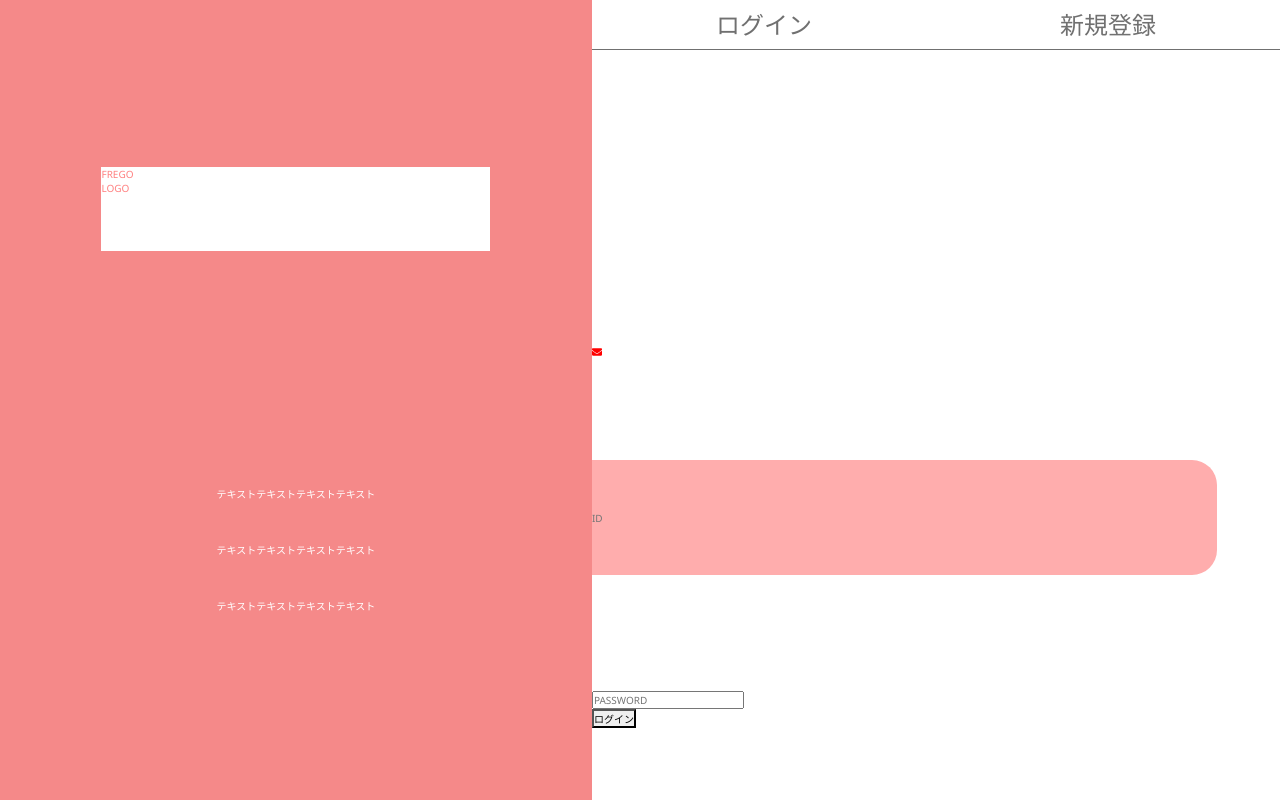
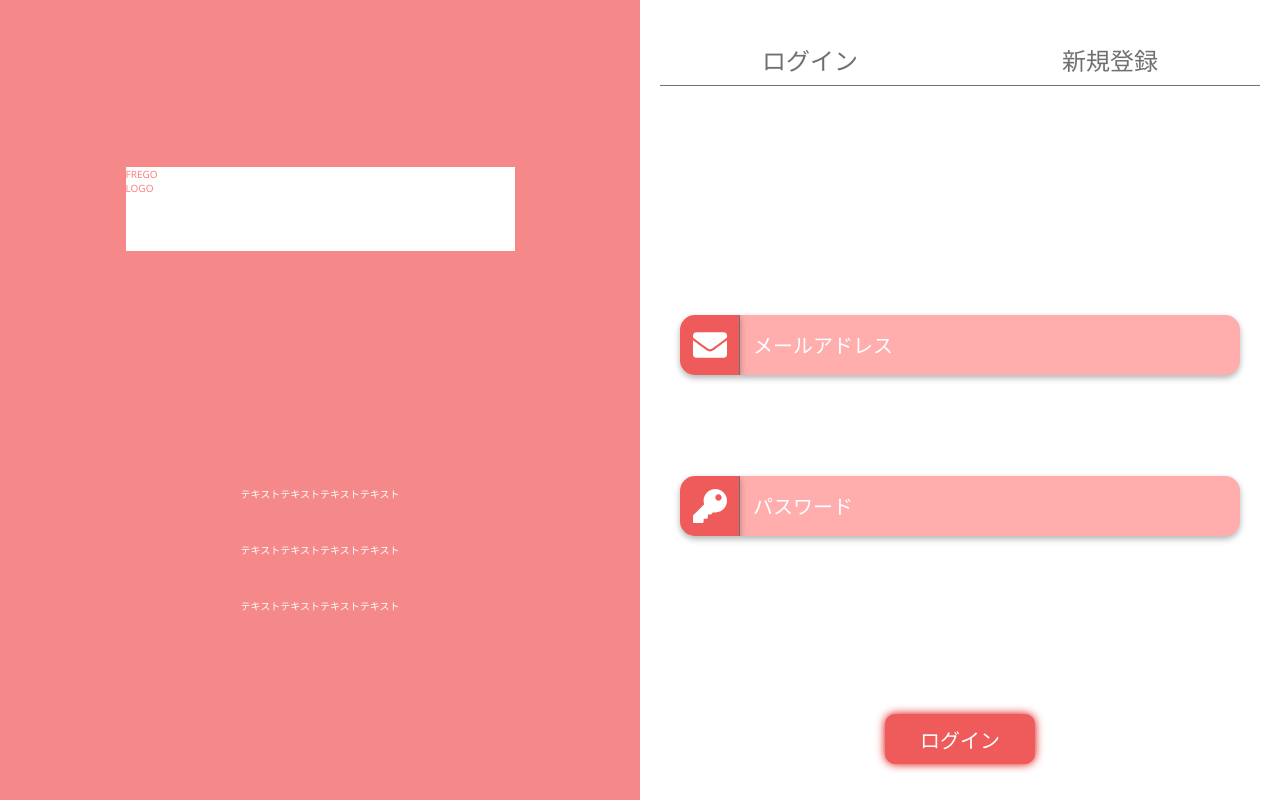
Before and after one commit to ms2019iwb/frontend, a React (Create React App) app: page / in a window 1280 px wide. Built offline with nearby package versions, Linux system fonts and the light colour scheme.

Commit message:
ログイン製作完了

```diff
--- a/src/containers/Account/Login.js
+++ b/src/containers/Account/Login.js
@@ -4,6 +4,7 @@ import Top from './components/Top';
 import TabList from './components/TabList';
 import { FontAwesomeIcon } from '@fortawesome/react-fontawesome'
 import { faEnvelope } from '@fortawesome/free-solid-svg-icons'
+import { faKey } from '@fortawesome/free-solid-svg-icons'
 
 class Login extends Component {
   state = {
@@ -31,20 +32,21 @@ class Login extends Component {
         <Form>
           <TabList />
           <Inputwrap>
-            <Form action="" >
             <Id>
               <Label for="mail">
                 <FontAwesomeIcon icon={faEnvelope} />
               </Label>
-                <Idinput type="input" id="mail" name="mail" placeholder="ID" value={this.state.data.mail} onChange={this.handleChange}></Idinput>
+              <Input type="input" id="mail" name="mail" placeholder="メールアドレス" value={this.state.data.mail} onChange={this.handleChange}></Input>
             </Id>
             <Pass>
-                <Passinput type="password" name="pass" placeholder="PASSWORD" value={this.state.data.pass} onChange={this.handleChange}></Passinput>
+              <Label for="pass">
+                <FontAwesomeIcon icon={faKey} />
+              </Label>
+              <Input type="password" id="pass" name="pass" placeholder="パスワード" value={this.state.data.pass} onChange={this.handleChange}></Input>
             </Pass>
             <Log>
               <Logbutton type="submit" value="ログイン"></Logbutton>
             </Log>
-            </Form>
           </Inputwrap>
         </Form>
       </Root>
@@ -56,41 +58,75 @@ export default Login;
 
 const Root = styled.div`
   display: flex;
+  position: relative;
   width: 100%;
   height: 100vh;
 `
+const Form = styled.form`
+  position: absolute;
+  top: 50%;
+  left: 75%;
+  transform: translateY(-50%) translateX(-75%);
+  -webkit-transform: translateY(-50%) translateX(-50%);
+  width: 600px;
+`
 const Inputwrap = styled.div`
-  margin-top: 295px;
-`
-const Form = styled.form`
-  margin: 0 auto;
+  margin-top: 229px;
 `
 const Id = styled.div`
+  text-align: center;
 `
 const Label = styled.label`
   display: inline-block;
-  width: 119px;
-  height: 115px;
+  position: relative;
+  width: 60px;
+  height: 60px;
+  border-right: 1px solid #707070;
+  border-radius: 15px 0 0 15px;
+  box-shadow: 0 3px 6px rgba(0,0,0,0.3);
+  background-color: #ef5a5a;
+  vertical-align: top;
   & > svg {
-    color: red;
+    position: absolute;
+    top: 50%;
+    left: 50%;
+    transform: translateY(-50%) translateX(-50%);
+    -webkit-transform: translateY(-50%) translateX(-50%);
+    width: 34px !important;
+    height: auto;
+    color: #ffffff;
+    vertical-align: middle;
   }
 `
 const Pass = styled.div`
-  margin-top: 116px;
+  margin-top: 101px;
+  text-align: center;
 `
 const Log = styled.div`
-
+  margin-top: 178px;
+  text-align: center;
 `
-const Idinput = styled.input`
-  width: 625px;
-  height: 115px;
+const Input = styled.input`
+  width: 500px;
+  height: 60px;
+  padding-left: 13px;
   border: none;
   background-color: #ffadad;
-  border-radius: 0 25px 25px 0;
-`
-const Passinput = styled.input`
-
+  border-radius: 0 15px 15px 0;
+  box-shadow: 0 3px 6px rgba(0,0,0,0.3);
+  color: #ffffff;
+  font-size: 2rem;
+  &::-webkit-input-placeholder{
+    color: #ffffff;
+  }
 `
 const Logbutton = styled.input`
-
+  width: 150px;
+  height: 50px;
+  border: none;
+  box-shadow: #DF0000 0px 0px 10px;
+  background-color: #ef5a5a;
+  border-radius: 10px;
+  color: #ffffff;
+  font-size: 2rem;
 `
```
Lines whose indentation alone changed are shown as unchanged.
